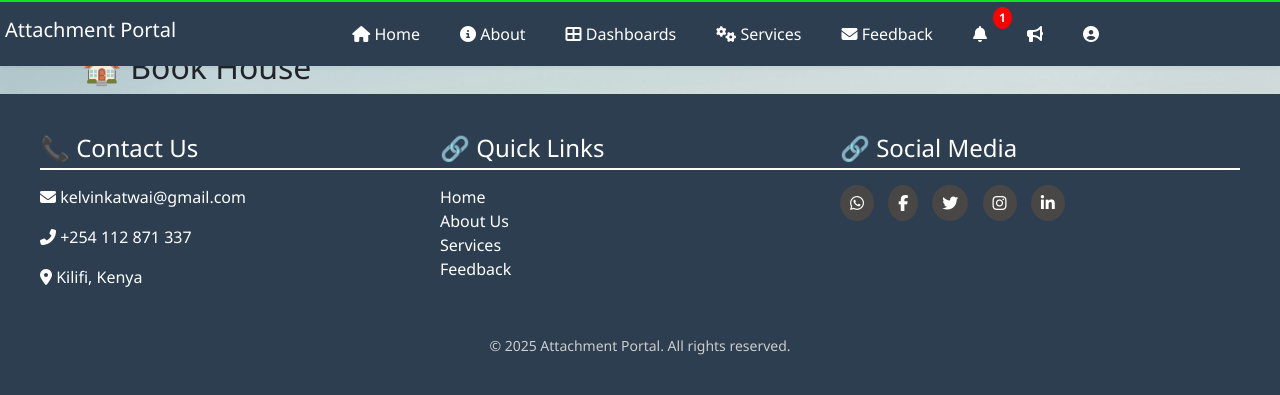
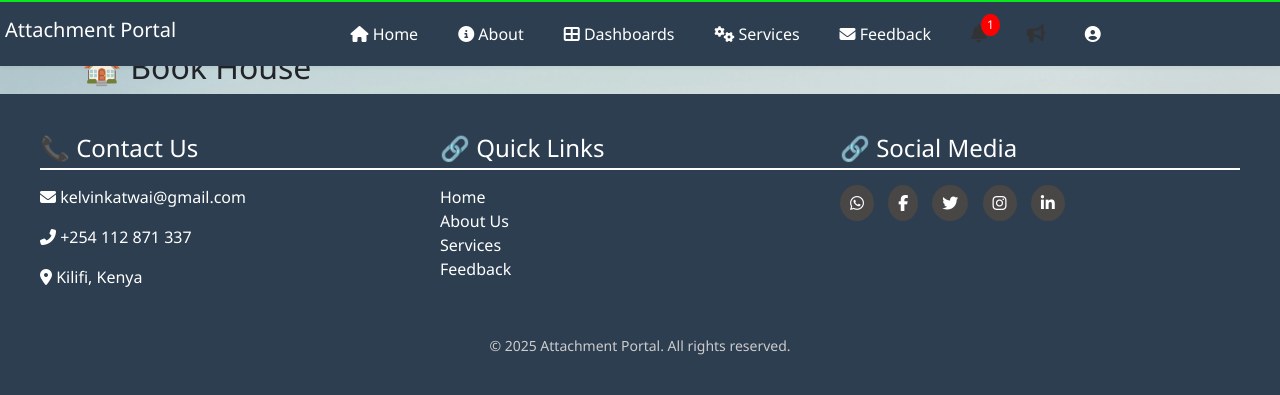
Before and after one commit to Kat-tech15/attachment-website, a Django app: template templates/book_room.html in a window 1280 px wide. Shown: the top 395 px of the page. Run offline with Django 5.2, Linux system fonts and the light colour scheme; the template is opened without the code that fills it: most values are stand-ins (such as "Sample title", 1, 10 or a date in 2020).

Commit message:
modified templates

```diff
--- a/templates/base.html
+++ b/templates/base.html
@@ -256,23 +256,50 @@
         #main-nav {
             display: block;
         }
-        .notification-bell {
+        .notification-bell .fa-bell,
+        .announcement-bell .fa-bullhorn {
+            font-size: 18px;
+            color: #333;
             position: relative;
         }
 
-        .notification-bell .notification-count {
-            position: absolute;
-            top: -5px;
-            right: -10px;
+        .notification-count {
             background-color: red;
             color: white;
             font-size: 12px;
-            font-weight: bold;
             padding: 2px 6px;
             border-radius: 50%;
-            display: flex;
-            align-items: center;
-            justify-content: center;
+            position: absolute;
+            top: 2px;
+            right: 2px;
+        }
+
+        .notification-dropdown,
+        .announcement-dropdown {
+            width: 320px;
+            max-height: 400px;
+            overflow-y: auto;
+            font-size: 14px;
+        }
+
+        .notification-dropdown .dropdown-item,
+        .announcement-dropdown .dropdown-item {
+            white-space: normal;
+            line-height: 1.2em;
+        }
+
+        .notification-dropdown .dropdown-item.fw-bold {
+            font-weight: bold;
+        }
+
+        .notification-dropdown::-webkit-scrollbar,
+        .announcement-dropdown::-webkit-scrollbar {
+            width: 6px;
+        }
+        .notification-dropdown::-webkit-scrollbar-thumb,
+        .announcement-dropdown::-webkit-scrollbar-thumb {
+            background: #ccc;
+            border-radius: 10px;
         }
         .footer {
             background-color: #2c3e50;
```
